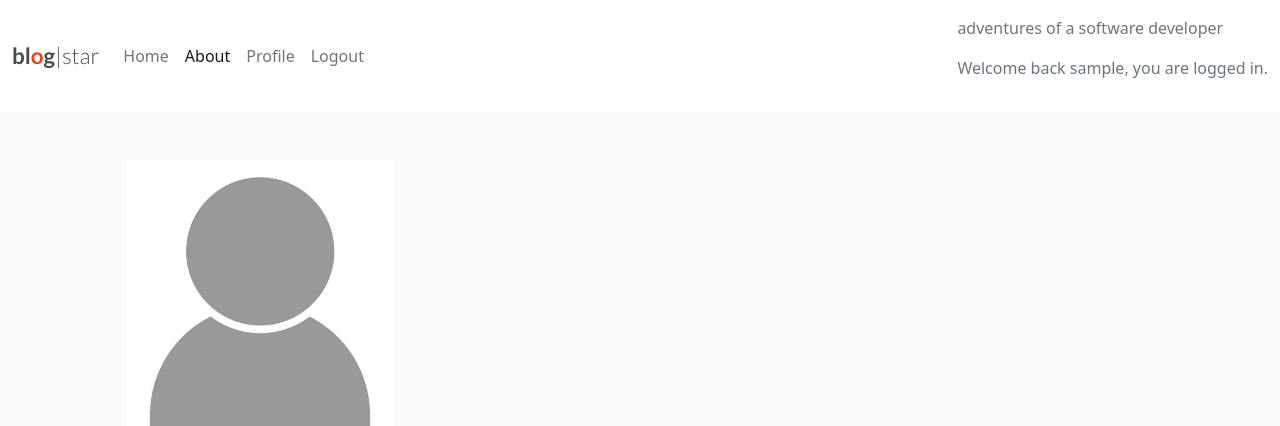
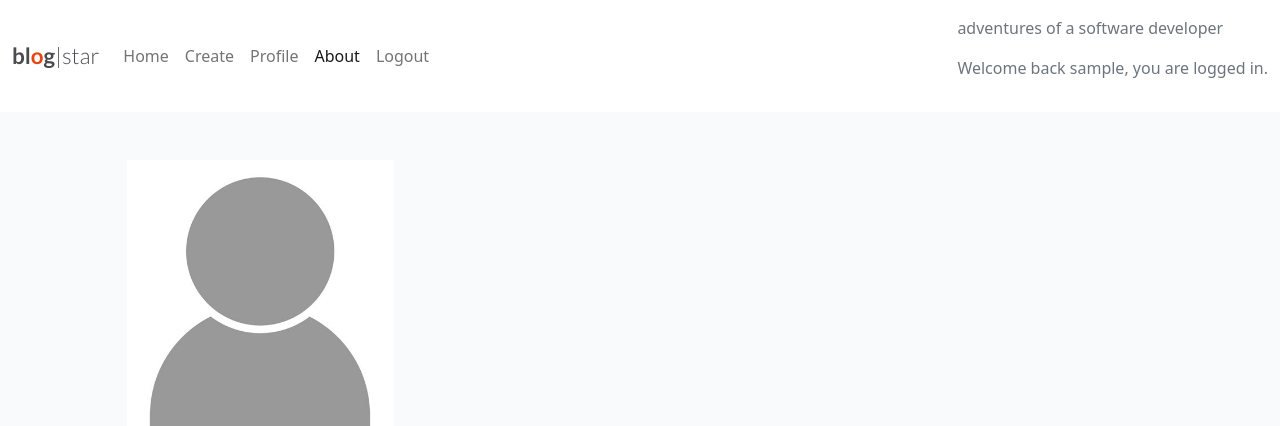
Before and after one commit to DMASCoreDeclan/PRD-PP4-Blog, a Django app: page /about/ in a window 1280 px wide. Shown: the top 426 px of the page. Run offline with Django 4.2, Linux system fonts and the light colour scheme; the visitor is signed in with stand-in values (Sample User, id 1); data that the repository does not hold is empty; some libraries are stand-ins or nearby versions.

Commit message:
Add create to baase.html, allows logged in Users to create a post for approval

```diff
--- a/templates/base.html
+++ b/templates/base.html
@@ -49,12 +49,13 @@
                         <a class="nav-link {% if request.path == home_url %}active{% endif %}" aria-current="page"
                         href="{% url 'home' %}">Home</a>
                     </li>
-                    <li class="nav-item">
-                        <a class="nav-link {% if request.path == about_url %}active{%endif%}" aria-current="page"
-                        href="{% url 'about' %}">About</a>
-                    </li>
+
                     {% if user.is_authenticated %}
-
+                        <!-- Add Create Post for user to ceate a Draft Post for Admin Approval -->
+                        <li class="nav-item">
+                            <a class="nav-link {% if request.path == create_post_url %}active{% endif %}" aria-current="page"
+                            href="{% url 'create_post' %}">Create</a>
+                        </li>
                         {% if user.username == "Admin" %}
                         <li class="nav-item">
                             <a class="nav-link {% if request.path == admin_url %}active{% endif %}" aria-current="Admin page"
@@ -68,6 +69,10 @@
                             href="{% url 'profile' %}">Profile</a>
                         </li>
                         <li class="nav-item">
+                            <a class="nav-link {% if request.path == about_url %}active{%endif%}" aria-current="page"
+                            href="{% url 'about' %}">About</a>
+                        </li>
+                        <li class="nav-item">
                             <a class="nav-link {% if request.path == logout_url %}active{% endif %}" aria-current="page"
                             href="{% url 'account_logout' %}">Logout</a>
                         </li>
@@ -77,7 +82,10 @@
                             <a class="nav-link {% if request.path == users_url %}active{%endif%}" aria-current="page"
                             href="{% url 'register' %}">Register</a>
                         </li>
-
+                        <li class="nav-item">
+                            <a class="nav-link {% if request.path == about_url %}active{%endif%}" aria-current="page"
+                            href="{% url 'about' %}">About</a>
+                        </li>
                         <li class="nav-item">
                             <a class="nav-link {% if request.path == login_url %}active{% endif %}" aria-current="page"
                             href="{% url 'account_login' %}">Login</a>
```
